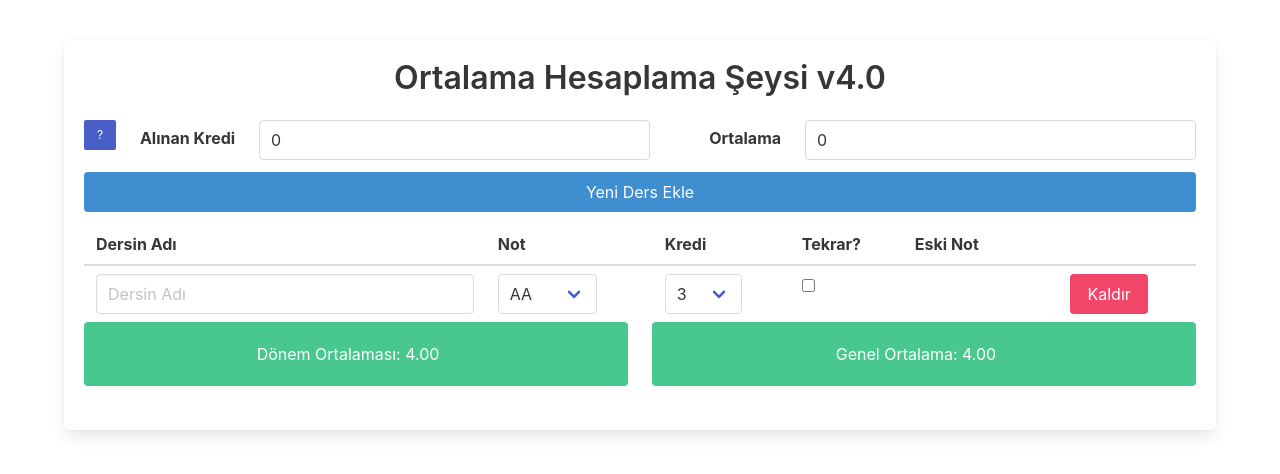
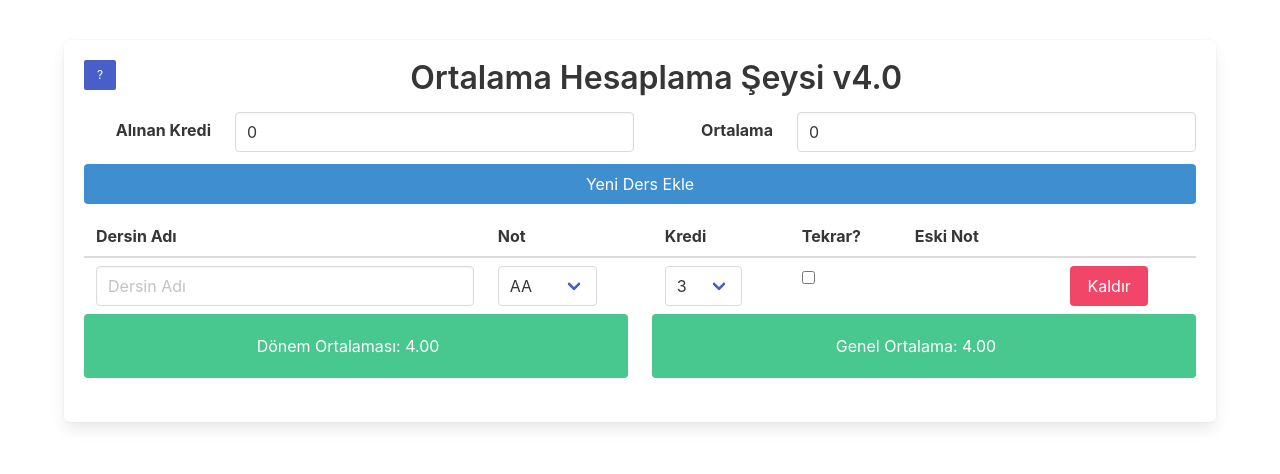
Before and after one commit to enesfarukmeniz/ortalamav4, a website: page index.html in a window 1280 px wide. Drawn offline with nearby package versions, Linux system fonts and the light colour scheme.

Commit message:
simple ui change

```diff
--- a/index.html
+++ b/index.html
@@ -13,15 +13,16 @@
 <div ng-controller="AppController">
     <div class="container" style="padding-top:40px">
         <div class="box">
-            <div class="content has-text-centered">
-                <h1>Ortalama Hesaplama Şeysi v4.0</h1>
+            <div>
+                <button class="button is-link is-small is-pulled-left" ng-click="help=true">
+                    ?
+                </button>
+                <div class="content has-text-centered">
+                    <h1>Ortalama Hesaplama Şeysi v4.0</h1>
+                </div>
             </div>
             <form>
                 <div class="field is-horizontal">
-                    <button class="button is-link is-small" ng-click="help=true">
-                        ?
-                    </button>
-
                     <div class="field-body">
                         <div class="field-label is-normal">
                             <label class="label">Alınan Kredi</label>
```
